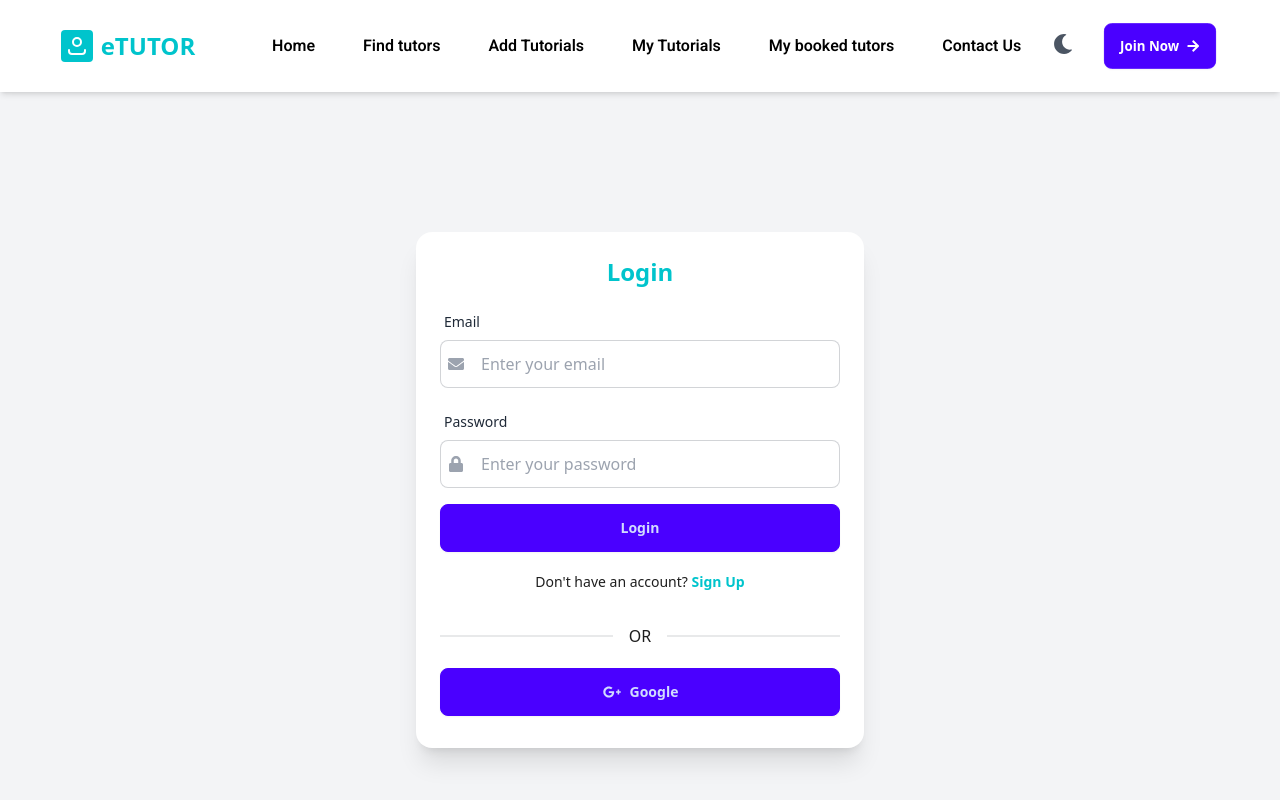
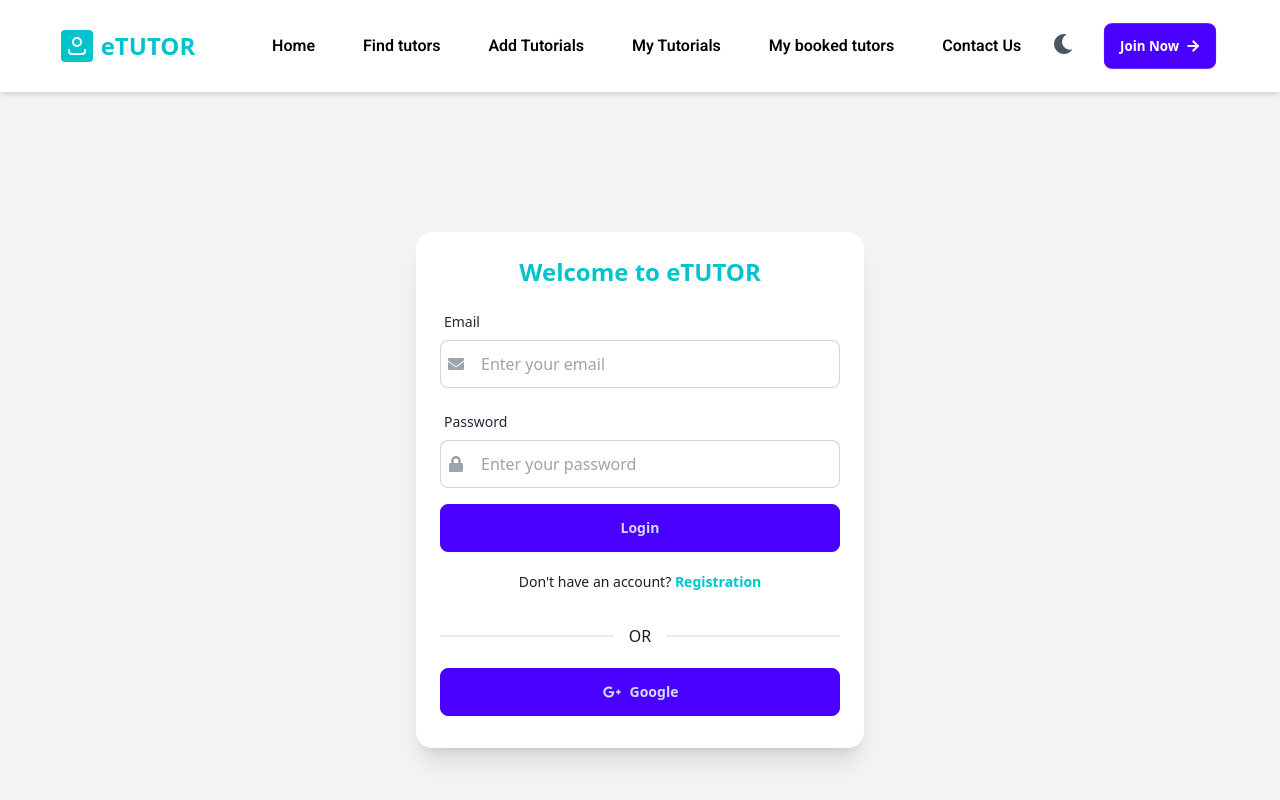
Before and after one commit to webdev-abu/E-Tutor-Booking, a React (Vite) app: page /login in a window 1280 px wide. Shown: the top 800 px of the page. Built offline with nearby package versions, Linux system fonts and the light colour scheme; no server answers; a web font is replaced by a local one.

Commit message:
Redesign Login & Registration Page

```diff
--- a/src/pages/Authentication/Login.jsx
+++ b/src/pages/Authentication/Login.jsx
@@ -26,7 +26,6 @@ const Login = () => {
       toast.success("Signin Successful");
       navigate(from, { replace: true });
     } catch (err) {
-
       if (err.code === "Unauthorized") {
         toast.error("Invalid Email or Password");
       } else if (
@@ -51,7 +50,6 @@ const Login = () => {
       toast.success("Signin Successful");
       navigate(from, { replace: true });
     } catch (err) {
-
       toast.error(err?.message);
     }
   };
@@ -63,7 +61,7 @@ const Login = () => {
       <div className="flex items-center justify-center min-h-screen bg-gray-100 dark:bg-gray-900 text-black dark:text-white">
         <div className="card w-full max-w-md bg-base-100 shadow-xl p-6">
           <h2 className="text-2xl font-bold text-center text-primary mb-4">
-            Login
+            Welcome to eTUTOR
           </h2>
 
           <form onSubmit={handleSignIn}>
@@ -113,7 +111,7 @@ const Login = () => {
           <p className="text-sm text-center my-5 text-[#1e1e1e]">
             Don't have an account?{" "}
             <NavLink to="/registration" className="text-primary font-bold">
-              Sign Up
+              Registration
             </NavLink>
           </p>
 
--- a/src/pages/Authentication/Register.jsx
+++ b/src/pages/Authentication/Register.jsx
@@ -27,7 +27,6 @@ const Register = () => {
       toast.success("Signup Successful");
       navigate("/");
     } catch (err) {
-
       toast.error(err?.message);
     }
   };
@@ -40,7 +39,7 @@ const Register = () => {
       <div className="flex items-center justify-center min-h-screen bg-gray-100 dark:bg-gray-900 text-black dark:text-white">
         <div className="card w-full max-w-md bg-base-100 shadow-xl p-6">
           <h2 className="text-2xl font-bold text-center text-primary mb-4">
-            Sign Up
+            Welcome to eTUTOR
           </h2>
           <form onSubmit={handleSignUp}>
             {/* Name Field */}
@@ -117,7 +116,7 @@ const Register = () => {
 
             {/* Submit Button */}
             <div className="form-control">
-              <button className="btn btn-primary w-full">Sign Up</button>
+              <button className="btn btn-primary w-full">Registration</button>
             </div>
           </form>
 
```
